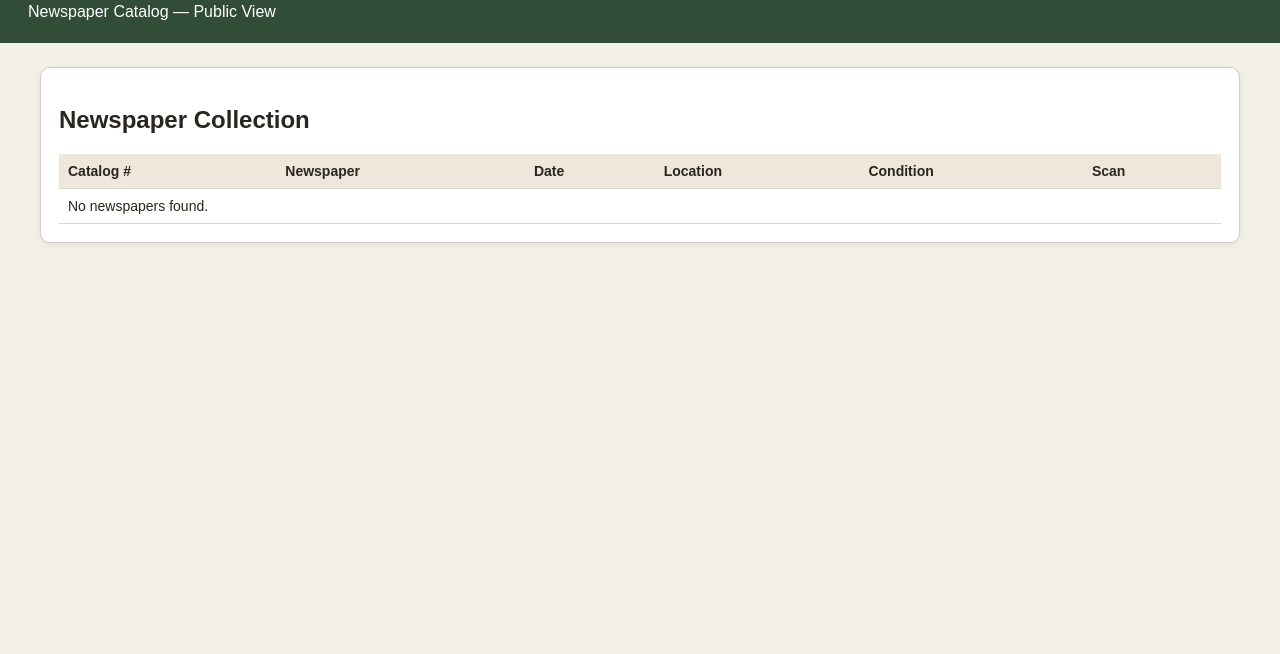
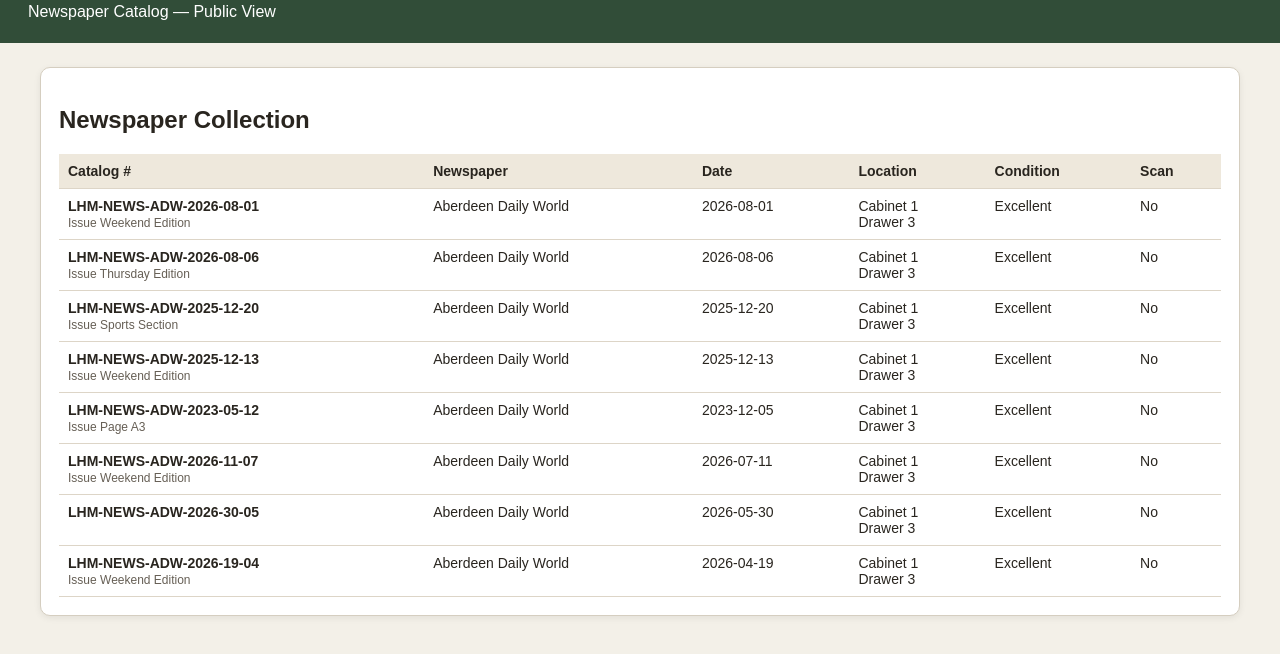
Before and after one commit to Articwashington2025/lalonde-newspaper-catalog, a plain HTML site: page index.html in a window 1280 px wide. Shown: the part 68-722 px from the top of the page. Drawn offline with Linux system fonts and the light colour scheme.

Commit message:
Add all newspaper data to public catalog

```diff
--- a/index.html
+++ b/index.html
@@ -52,7 +52,16 @@ th{background:#eee8dc}
 </main>
 <script>
 const KEY='lhm_newspaper_catalog_v1';
-let items=JSON.parse(localStorage.getItem(KEY)||'[]');
+let items=[
+{catalog:"LHM-NEWS-ADW-2026-08-01",paper:"Aberdeen Daily World",date:"2026-08-01",issue:"Weekend Edition",cabinet:"1",drawer:"3",condition:"Excellent",scan:"No",notes:""},
+{catalog:"LHM-NEWS-ADW-2026-08-06",paper:"Aberdeen Daily World",date:"2026-08-06",issue:"Thursday Edition",cabinet:"1",drawer:"3",condition:"Excellent",scan:"No",notes:""},
+{catalog:"LHM-NEWS-ADW-2025-12-20",paper:"Aberdeen Daily World",date:"2025-12-20",issue:"Sports Section",cabinet:"1",drawer:"3",condition:"Excellent",scan:"No",notes:""},
+{catalog:"LHM-NEWS-ADW-2025-12-13",paper:"Aberdeen Daily World",date:"2025-12-13",issue:"Weekend Edition",cabinet:"1",drawer:"3",condition:"Excellent",scan:"No",notes:""},
+{catalog:"LHM-NEWS-ADW-2023-05-12",paper:"Aberdeen Daily World",date:"2023-12-05",issue:"Page A3",cabinet:"1",drawer:"3",condition:"Excellent",scan:"No",notes:""},
+{catalog:"LHM-NEWS-ADW-2026-11-07",paper:"Aberdeen Daily World",date:"2026-07-11",issue:"Weekend Edition",cabinet:"1",drawer:"3",condition:"Excellent",scan:"No",notes:""},
+{catalog:"LHM-NEWS-ADW-2026-30-05",paper:"Aberdeen Daily World",date:"2026-05-30",issue:"",cabinet:"1",drawer:"3",condition:"Excellent",scan:"No",notes:""},
+{catalog:"LHM-NEWS-ADW-2026-19-04",paper:"Aberdeen Daily World",date:"2026-04-19",issue:"Weekend Edition",cabinet:"1",drawer:"3",condition:"Excellent",scan:"No",notes:""}
+];
 
 function val(id){return document.getElementById(id).value.trim()}
 function render(){
```
